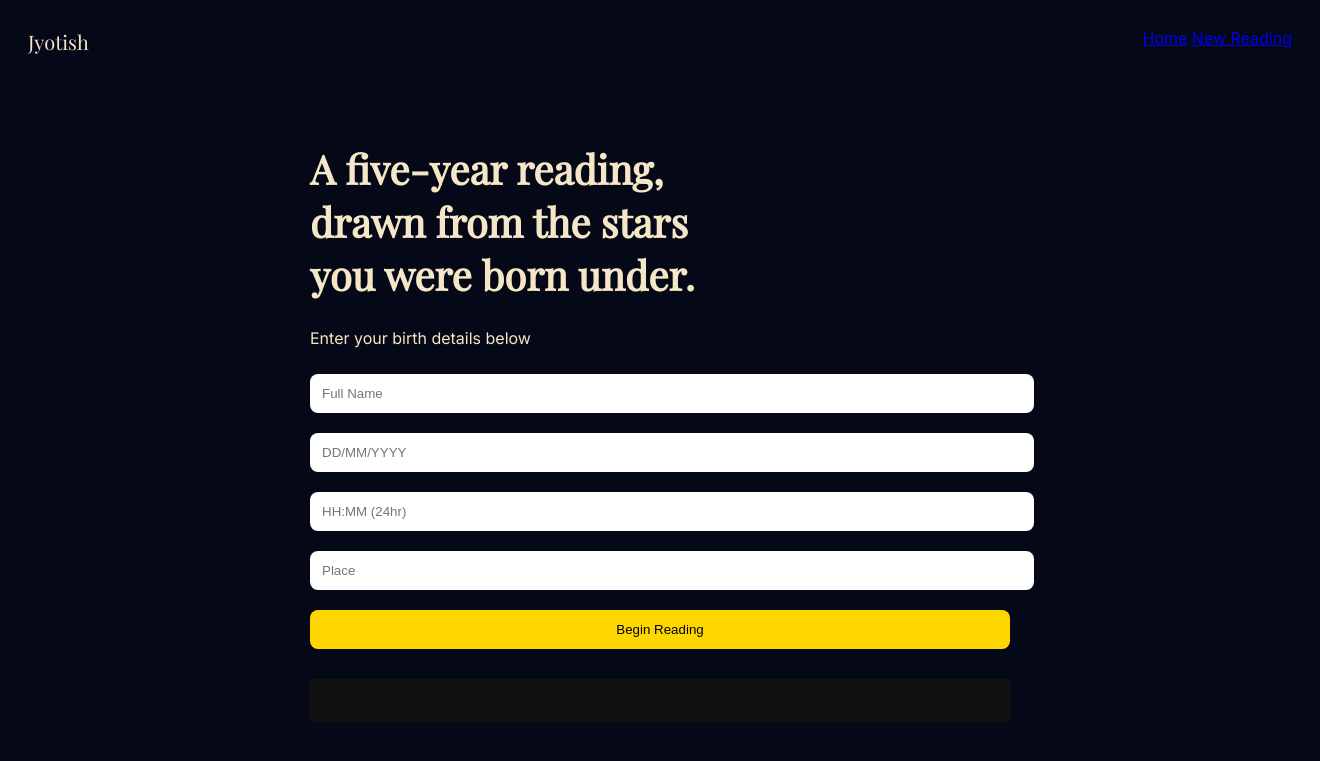
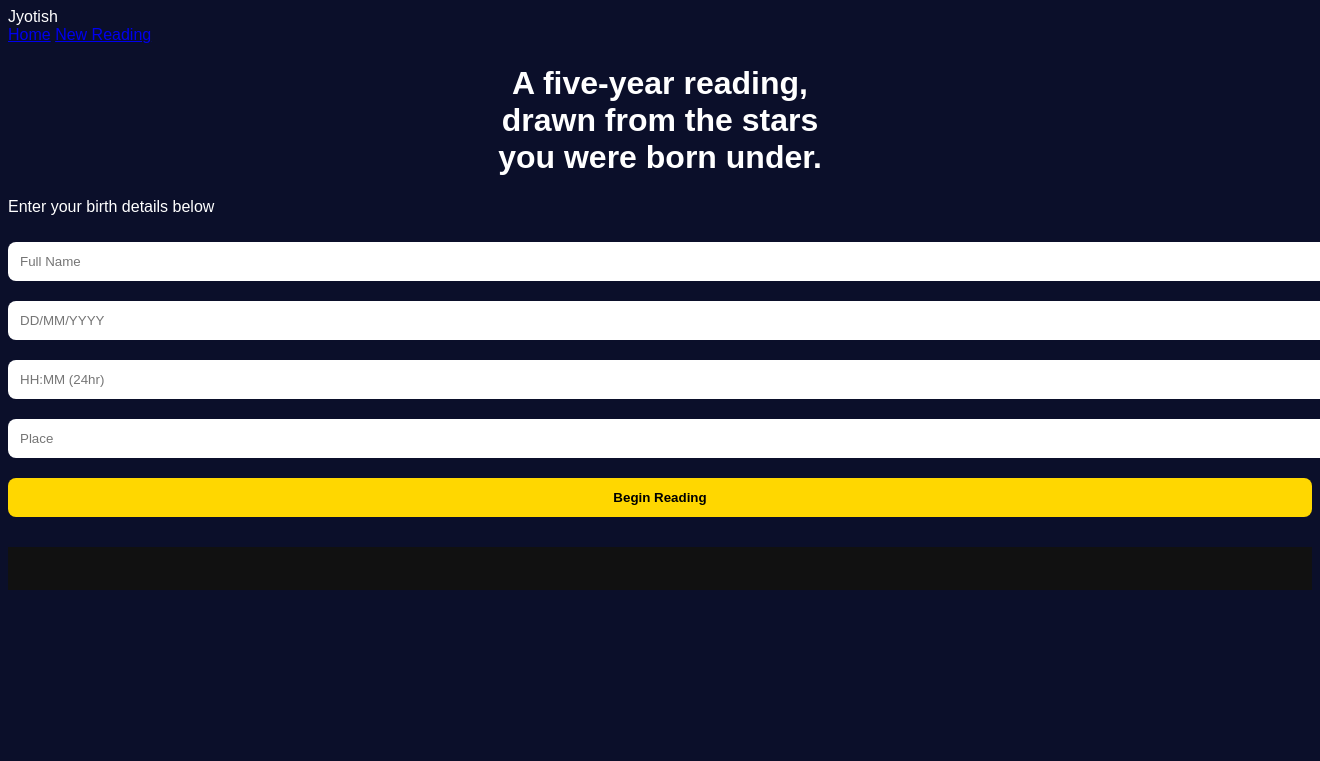
Before and after one commit to punithkumar686-sketch/astrology-app, a Flask app: page / in a window 1320 px wide; the page is wider, and only the part inside the window is pictured. Shown: the top 761 px of that part. Run offline with Flask 3, Linux system fonts and the light colour scheme.

Commit message:
Update style.css

```diff
--- a/static/style.css
+++ b/static/style.css
@@ -1,29 +1,17 @@
 body {
-    background: #050816;
-    color: #f5e6c8;
-    font-family: 'Inter';
+    background: #0b0f2a;
+    color: white;
+    font-family: Arial;
 }
 
-.navbar {
-    display: flex;
-    justify-content: space-between;
+.container {
+    max-width: 600px;
+    margin: auto;
     padding: 20px;
 }
 
-.logo {
-    font-family: 'Playfair Display';
-    font-size: 20px;
-}
-
-.hero {
-    max-width: 700px;
-    margin: auto;
-    padding: 40px;
-}
-
 h1 {
-    font-family: 'Playfair Display';
-    font-size: 40px;
+    text-align: center;
 }
 
 input, button {
@@ -36,12 +24,8 @@ input, button {
 
 button {
     background: gold;
-    cursor: pointer;
-}
-
-.signs {
-    margin-top: 20px;
-    font-size: 18px;
+    color: black;
+    font-weight: bold;
 }
 
 .result {
```
